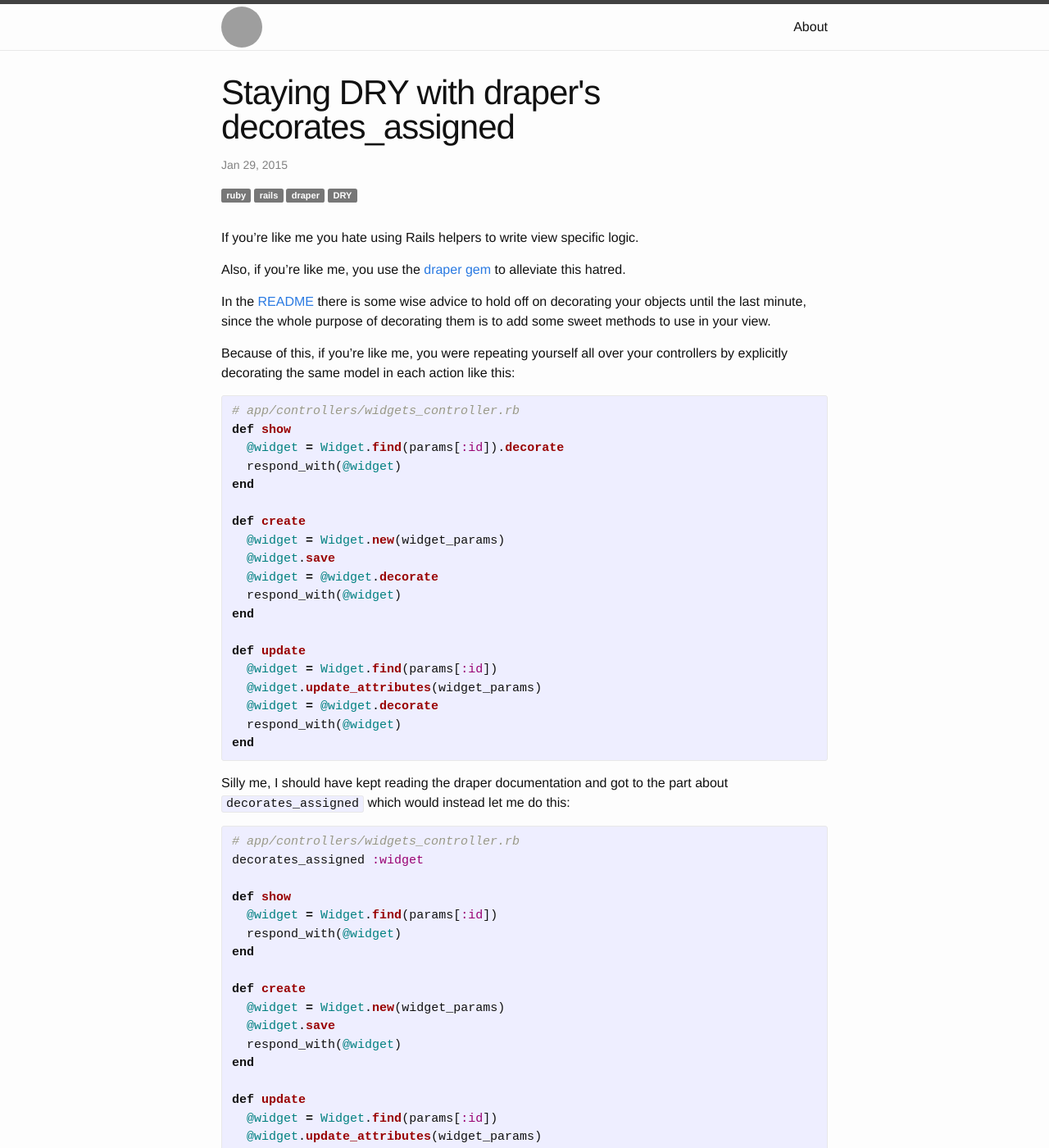
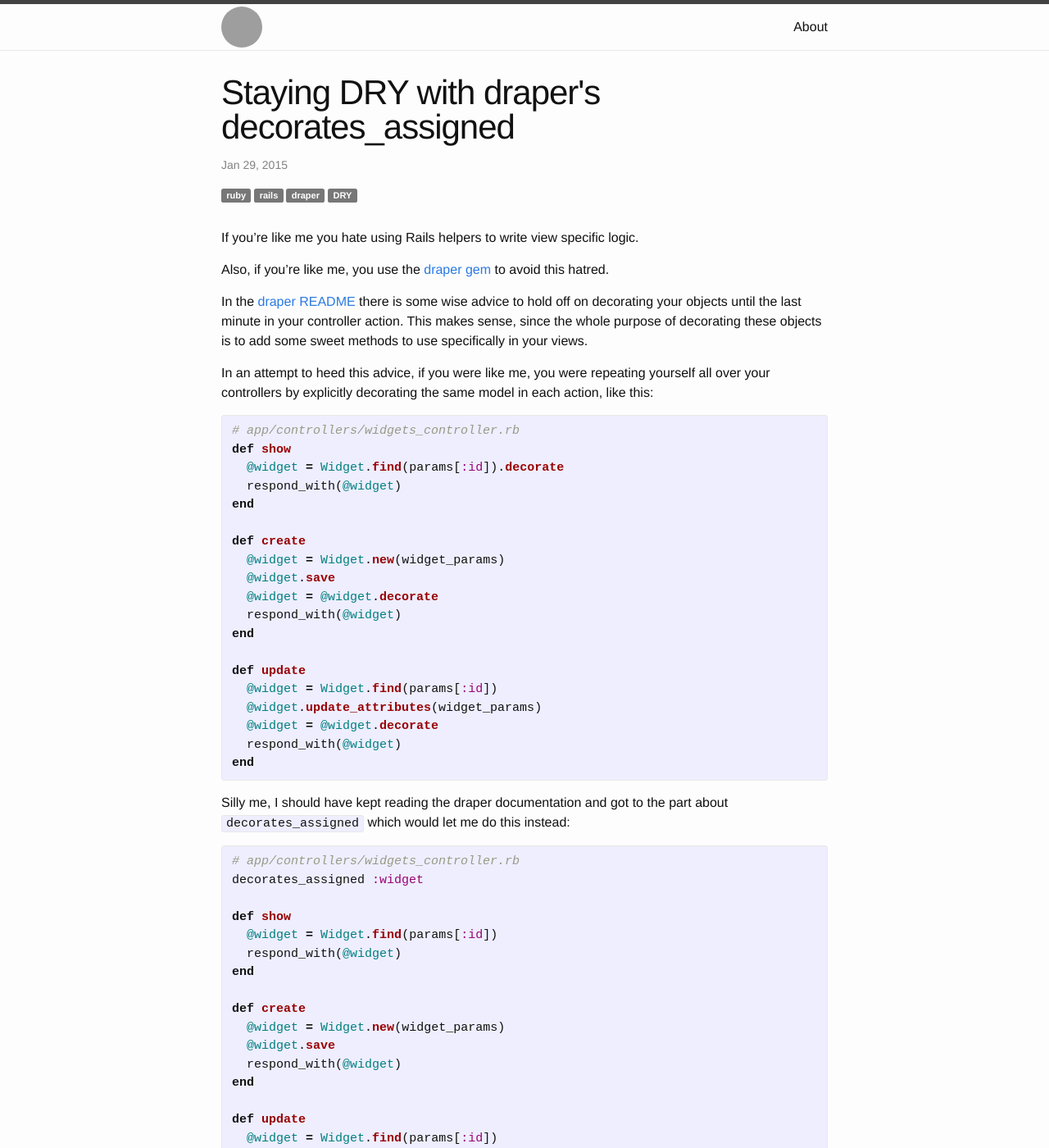
Before and after one commit to cshaffer/cshaffer.github.io, a Jekyll site: the page built from _posts/2015-01-29-draper-decorates-assigned.md, in a window 1280 px wide and 1400 px high. Shown: the whole window at 82% size. Built offline with Jekyll 4.4.1, drawn with Linux system fonts in a browser that asks for light colours; some of the changed text lies outside the part shown; grey boxes are pictures that could not be loaded.

Commit message:
Update decorates_assigned post

```diff
--- a/_posts/2015-01-29-draper-decorates-assigned.md
+++ b/_posts/2015-01-29-draper-decorates-assigned.md
@@ -6,16 +6,16 @@
 ---
 If you're like me you hate using Rails helpers to write view specific logic.
 
-Also, if you're like me, you use the [draper gem][draper] to alleviate this
-hatred.
+Also, if you're like me, you use the [draper gem][draper] to avoid this hatred.
 
-In the [README][draper-readme] there is some wise advice to hold off on
-decorating your objects until the last minute, since the whole purpose
-of decorating them is to add some sweet methods to use in your view.
+In the [draper README][draper-readme] there is some wise advice to hold off on
+decorating your objects until the last minute in your controller action. This
+makes sense, since the whole purpose of decorating these objects is to add some
+sweet methods to use specifically in your views.
 
-Because of this, if you're like me, you were repeating yourself all over your
-controllers by explicitly decorating the same model in each action like
-this:
+In an attempt to heed this advice, if you were like me, you were repeating
+yourself all over your controllers by explicitly decorating the same model
+in each action, like this:
 
 {% highlight ruby %}
 # app/controllers/widgets_controller.rb
@@ -40,7 +40,7 @@
 {% endhighlight %}
 
 Silly me, I should have kept reading the draper documentation and got to
-the part about `decorates_assigned` which would instead let me do this:
+the part about `decorates_assigned` which would let me do this instead:
 
 {% highlight ruby %}
 # app/controllers/widgets_controller.rb
@@ -64,10 +64,12 @@
 end
 {% endhighlight %}
 
-With the added benefit of being a little more ecapsulation friendly by
-not directly accessing the instance variable `@widget` in my views.
+Draper adds a helper method to access a decorated version of your assigned
+instance variable for you, providing the added benefit of being a little more
+ecapsulation-friendly by using the helper `widget` instead of directly
+accessing `@widget` in my views.
 
-If you're like me, you _might_ have learned your lesson.
+If you're like me, this makes you happy.
 
 [draper]: https://github.com/drapergem/draper
 [draper-readme]: https://github.com/drapergem/draper#when-to-decorate-objects
```
